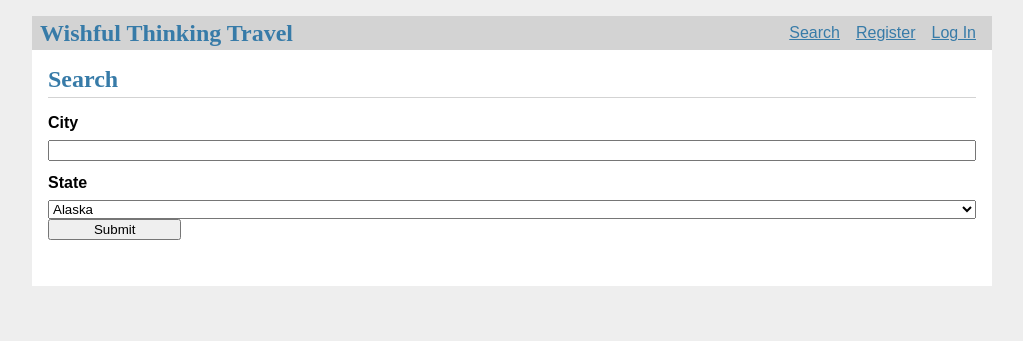
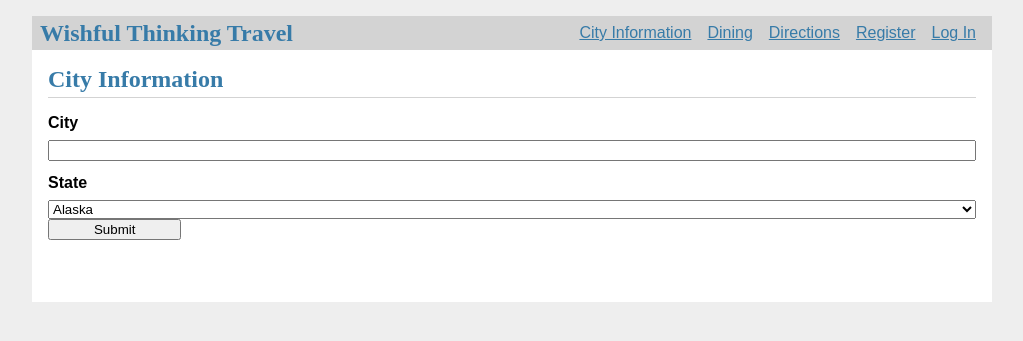
Before and after one commit to mn4774jm/wishful_travel_app, a Flask app: page /home/search in a window 1280 px wide. Shown: the top 341 px of the page, without its empty margins (128-1151 px from the left). Run offline with Flask 2, Linux system fonts and the light colour scheme.

Commit message:
now able to display data on city information page after submit clicked

```diff
--- a/flask_site/home.py
+++ b/flask_site/home.py
@@ -12,12 +12,24 @@ bp = Blueprint('home', __name__, url_prefix='/home')
 
 @bp.route('/search', methods=('GET', 'POST'))
 def search():
-
+    posts = ''
     if request.method == 'POST':
         # request.form is a type of dict mapping
-        username = request.form['city']
-        password = request.form['state']
+        city = request.form['city']
+        state = request.form['state']
         db = get_db()
         error = None
 
-    return render_template('home/search.html',states=state_list)
+        if not city:
+            error = 'City is required'
+        elif not state:
+            error = 'State is required'
+
+        if error is None:
+            #TODO city and state information will need to be passed to the db to check for previous entries
+            #TODO if a previous entry is found, data is pull from db and passed. Else, api is called for data
+            posts = 'data would go here'
+
+            # return redirect(url_for('home.search'))
+
+    return render_template('home/search.html',states=state_list, posts=posts.split())
--- a/flask_site/templates/base.html
+++ b/flask_site/templates/base.html
@@ -11,7 +11,9 @@
       <li><span>{{ g.user['username'] }}</span>
       <li><a href="{{ url_for('auth.logout') }}">Log Out</a>
     {% else %}
-      <li><a href="{{ url_for('home.search') }}">Search</a>
+      <li><a href="{{ url_for('home.search') }}">City Information</a>
+      <li><a href="{{ url_for('home.search') }}">Dining</a>
+      <li><a href="{{ url_for('home.search') }}">Directions</a>
       <li><a href="{{ url_for('auth.register') }}">Register</a>
       <li><a href="{{ url_for('auth.login') }}">Log In</a>
     {% endif %}
--- a/flask_site/templates/home/search.html
+++ b/flask_site/templates/home/search.html
@@ -1,7 +1,7 @@
 {% extends 'base.html' %}
 
 {% block header %}
-  <h1>{% block title %}Search{% endblock %}</h1>
+  <h1>{% block title %}City Information{% endblock %}</h1>
 {% endblock %}
 
 {% block content %}
@@ -17,5 +17,10 @@
     </select>
     <input type="submit" value="Submit">
   </form>
-
+<form>
+<!--  <h1>Info Dump</h1>-->
+  {% for post in posts %}
+  {{ post }}
+  {% endfor %}
+</form>
 {% endblock %}
```
